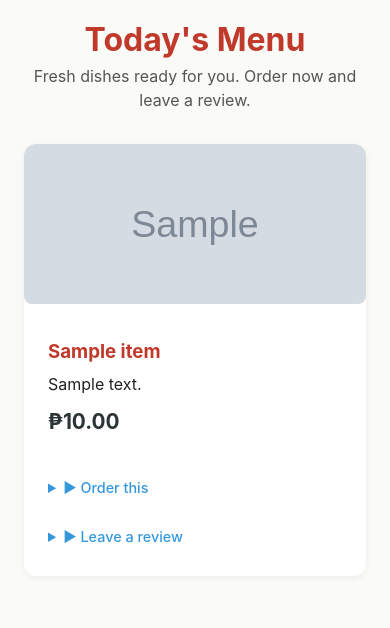
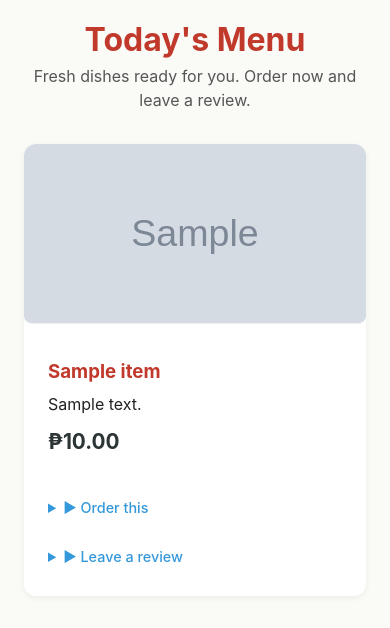
Before and after one commit to reianrd328/menu_order, a Flask app: template templates/index.html in a window 390 px wide. Shown: the part 92-720 px from the top of the page. Run offline with Flask 3, Linux system fonts and the light colour scheme; the template is opened without the code that fills it: most values are stand-ins (such as "Sample title", 1, 10 or a date in 2020); grey boxes marked "Sample" are stand-in pictures.

Commit message:
Update style.css

```diff
--- a/static/css/style.css
+++ b/static/css/style.css
@@ -142,4 +142,13 @@ section h2 { margin-bottom: 1rem; color: #2d3436; }
   .form.inline button {
     width: 100%;
   }
+
+  /* Food Menu Card Image Handling */
+.menu-img {
+  width: 100%;
+  height: 180px;
+  object-fit: cover;     /* Crops image perfectly inside card container boundaries */
+  display: block;
+  border-bottom: 1px solid #f0f0f0;
 }
+}
```
